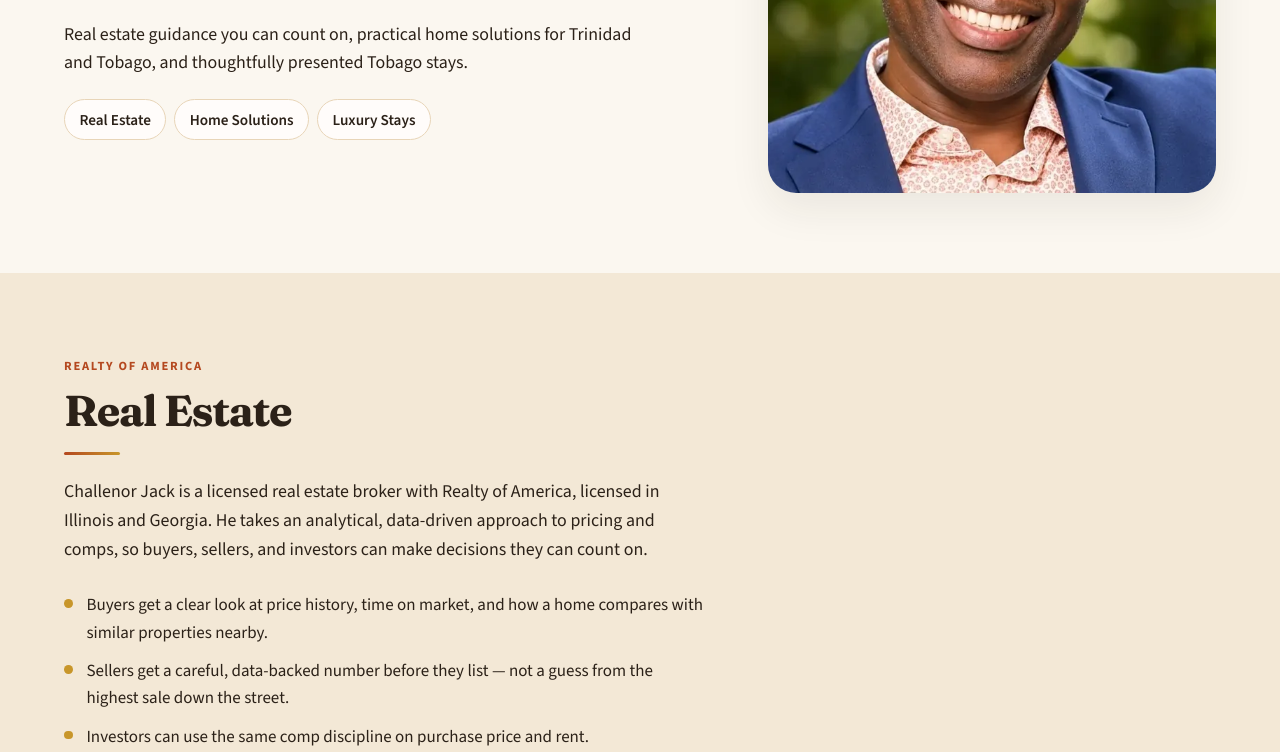
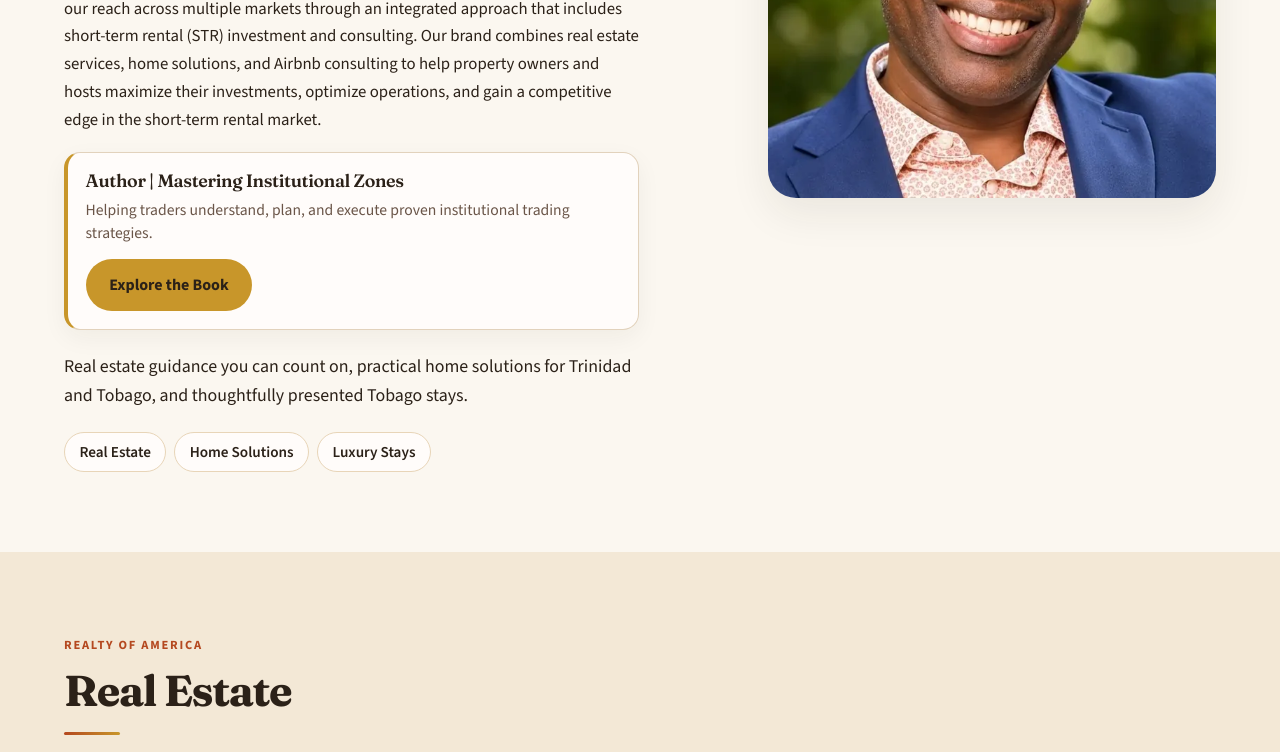
Before and after one commit to chally25/succeedwithchally-site, a plain HTML site: page index.html in a window 1280 px wide. Shown: the part 373-1125 px from the top of the page. Drawn offline with nearby package versions, Linux system fonts and the light colour scheme.

Commit message:
Add brand intro and author section

```diff
--- a/index.html
+++ b/index.html
@@ -15,13 +15,13 @@
   <meta property="og:title" content="Succeed with Chally | Challenor Jack">
   <meta property="og:description" content="Real estate guidance you can count on, practical home solutions for Trinidad and Tobago, and thoughtfully presented Tobago stays.">
   <meta property="og:url" content="https://chally25.github.io/succeedwithchally-site/">
-  <meta property="og:image" content="https://chally25.github.io/succeedwithchally-site/og-image.jpg">
+  <meta property="og:image" content="https://chally25.github.io/succeedwithchally-site/images/brand/og-image.jpg">
   <meta property="og:image:width" content="1200">
   <meta property="og:image:height" content="630">
   <meta name="twitter:card" content="summary_large_image">
   <meta name="twitter:title" content="Succeed with Chally | Challenor Jack">
   <meta name="twitter:description" content="Real estate, home solutions, and luxury stays with Challenor Jack.">
-  <meta name="twitter:image" content="https://chally25.github.io/succeedwithchally-site/og-image.jpg">
+  <meta name="twitter:image" content="https://chally25.github.io/succeedwithchally-site/images/brand/og-image.jpg">
   <link rel="preconnect" href="https://fonts.googleapis.com">
   <link rel="preconnect" href="https://fonts.gstatic.com" crossorigin>
   <link href="https://fonts.googleapis.com/css2?family=Fraunces:opsz,wght@9..144,500;9..144,600;9..144,700&amp;family=Source+Sans+3:ital,wght@0,400;0,600;0,700;1,400&amp;display=swap" rel="stylesheet">
@@ -58,6 +58,12 @@
           <p class="hero-kicker">Challenor Jack</p>
           <h1>Succeed with Chally</h1>
           <hr class="gold-rule">
+          <p class="hero-intro">We provide comprehensive real estate solutions for buyers and sellers, expanding our reach across multiple markets through an integrated approach that includes short-term rental (STR) investment and consulting. Our brand combines real estate services, home solutions, and Airbnb consulting to help property owners and hosts maximize their investments, optimize operations, and gain a competitive edge in the short-term rental market.</p>
+          <aside class="author-block">
+            <p class="author-title">Author | Mastering Institutional Zones</p>
+            <p class="author-sub">Helping traders understand, plan, and execute proven institutional trading strategies.</p>
+            <a class="btn btn-gold" href="https://a.co/d/0ePefhbI" target="_blank" rel="noopener">Explore the Book</a>
+          </aside>
           <p class="lede">Real estate guidance you can count on, practical home solutions for Trinidad and Tobago, and thoughtfully presented Tobago stays.</p>
           <ul class="hero-chips">
             <li><a href="#real-estate">Real Estate</a></li>
--- a/styles.css
+++ b/styles.css
@@ -271,7 +271,7 @@ h3 {
 .hero-grid {
   display: grid;
   gap: 1.8rem;
-  align-items: center;
+  align-items: start;
 }
 .hero-photo {
   margin: 0;
@@ -315,6 +315,49 @@ h3 {
 .hero-chips a:hover {
   border-color: var(--terracotta);
   color: var(--terracotta-dark);
+}
+
+.hero-intro {
+  margin: 0 0 1.15rem;
+  font-size: 1.05rem;
+  line-height: 1.65;
+  max-width: 40rem;
+  overflow-wrap: break-word;
+}
+
+.author-block {
+  margin: 0 0 1.35rem;
+  padding: 1rem 1.1rem 1.15rem;
+  background: var(--white);
+  border: 1px solid var(--rule);
+  border-left: 4px solid var(--gold);
+  border-radius: 16px;
+  box-shadow: 0 8px 24px rgba(43, 33, 24, 0.05);
+  max-width: 40rem;
+}
+
+.author-title {
+  font-family: var(--font-serif);
+  font-weight: 600;
+  font-size: 1.12rem;
+  letter-spacing: -0.02em;
+  line-height: 1.3;
+  margin: 0 0 0.35rem;
+  overflow-wrap: break-word;
+}
+
+.author-sub {
+  margin: 0 0 0.9rem;
+  color: var(--muted);
+  font-size: 0.98rem;
+  line-height: 1.5;
+  overflow-wrap: break-word;
+}
+
+.author-block .btn {
+  max-width: 100%;
+  white-space: normal;
+  text-align: center;
 }
 
 /* Lists */
@@ -551,7 +594,7 @@ h3 {
     grid-template-columns: 1.05fr 0.95fr;
     gap: 3.5rem;
   }
-  .hero-photo { max-width: none; justify-self: end; }
+  .hero-photo { max-width: none; justify-self: end; margin-top: 0.35rem; }
   .gallery-seller { grid-template-columns: repeat(3, 1fr); }
   .gallery-seller .span-2 { grid-column: span 2; }
   .gallery-luxury { grid-template-columns: repeat(3, 1fr); }
```
